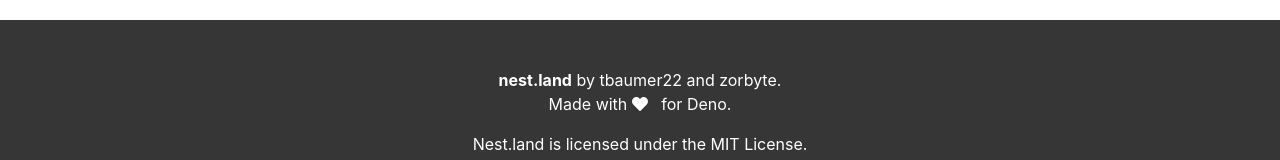
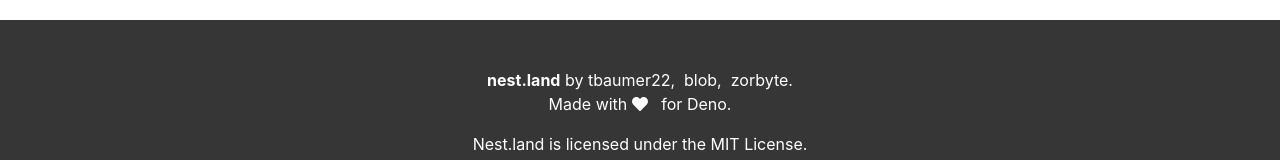
Before and after one commit to nestdotland/nest.land, a Vue app in the folder web/: page / in a window 1280 px wide. Shown: the part 3612-3772 px from the top of the page. Built offline with nearby package versions, Linux system fonts and the light colour scheme; what vue-lodash, vue-recaptcha-v3 would draw is missing.

Commit message:
feat[site]: add blob to Footer.vue

```diff
--- a/web/src/components/Footer.vue
+++ b/web/src/components/Footer.vue
@@ -3,7 +3,8 @@
     <div class="content has-text-centered has-text-white">
       <p>
         <b>nest.land</b> by
-        <a href="https://github.com/tbaumer22">tbaumer22</a> and
+        <a href="https://github.com/tbaumer22">tbaumer22</a>,&nbsp;
+        <a href="https://github.com/justablob">blob</a>,&nbsp;
         <a href="https://github.com/zorbyte">zorbyte</a>.
         <br />Made with
         <font-awesome-icon
```
